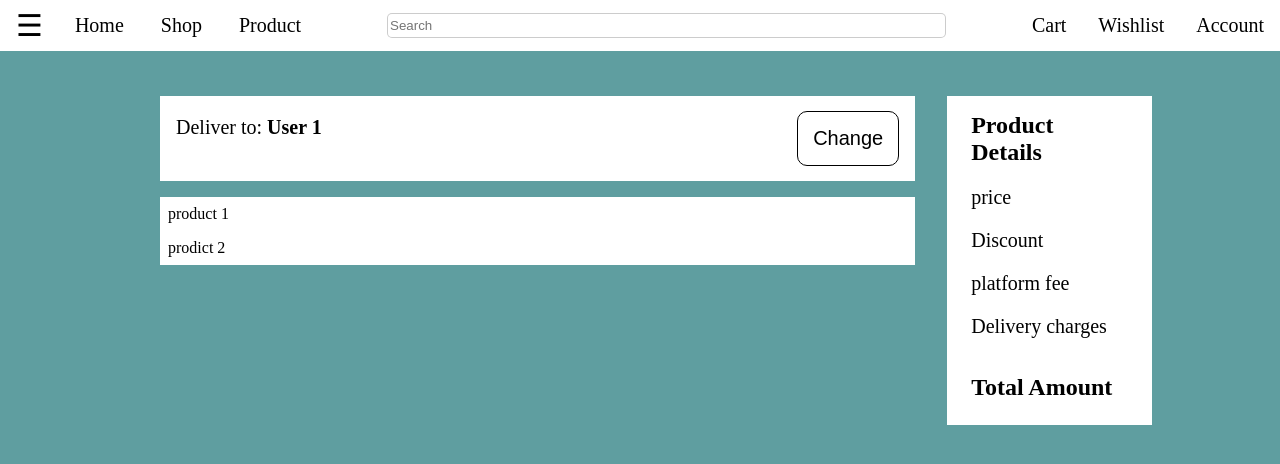
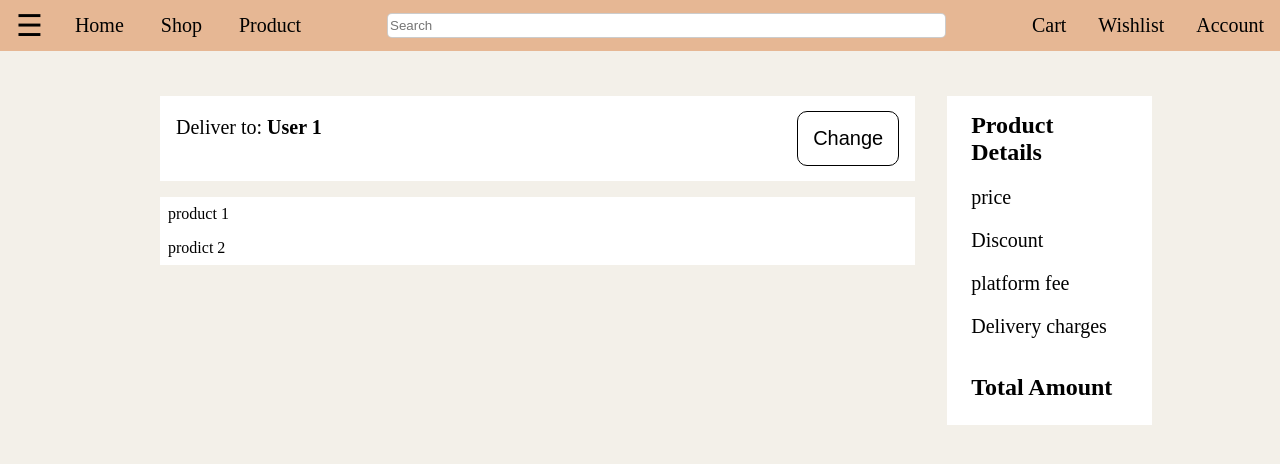
Before and after one commit to bchetule/self-project, a React (Create React App) app: page /cart in a window 1280 px wide. Shown: the top 464 px of the page. Built offline with nearby package versions, Linux system fonts and the light colour scheme.

Commit message:
color theme changed

```diff
--- a/src/Features/Navbar.css
+++ b/src/Features/Navbar.css
@@ -5,7 +5,7 @@
     z-index: 1;
     display: flex;
     justify-content: space-between;
-    background-color: white;
+    background-color: #e6b794;
     /* color: black; */
     align-items: center;
 }
--- a/src/Features/Sidebar.css
+++ b/src/Features/Sidebar.css
@@ -8,7 +8,7 @@
     left: 0;
     display: flex;
     flex-direction: column;
-    background-color: white;
+    background-color: #634f40;
     overflow-x: hidden;
     /* padding-top: 16px; */
     transition: 0.5s; /* Adding transition for smooth animation */
--- a/src/components/LandingPage.css
+++ b/src/components/LandingPage.css
@@ -20,7 +20,7 @@
 }
 body{
     margin: 0;
-    background-color: cadetblue;
+    background-color: #f3f0e9;
 }
 
 input{
@@ -33,6 +33,7 @@ input{
   height: 600px;
   overflow: hidden;
   position: relative;
+  background-color: #f3f0e9;
 }
 
 .Outerofelements{
@@ -40,7 +41,7 @@ input{
   justify-content: center;
 }
 .image{
-  background-color: cadetblue;
+  background-color: #f3f0e9;
   display: flex;
   flex-direction: row;
   align-items: center;
@@ -69,7 +70,7 @@ ul {
   padding: 0;
   margin: 50px 0 0 0;
   /* border: solid; */
-  background-color: cadetblue;
+  background-color: #f3f0e9;
   display: inline-grid;
   grid-template-columns: 25% 25% 25% 25%;
   column-gap: 0.01px;
@@ -101,7 +102,7 @@ li{
 
   .product {
     width: 100%;
-    background-color: white;
+    background-color: #f0d8b8;
     display: flex;
     /* flex: 1 0 21%; */
     flex-direction: column;
```
